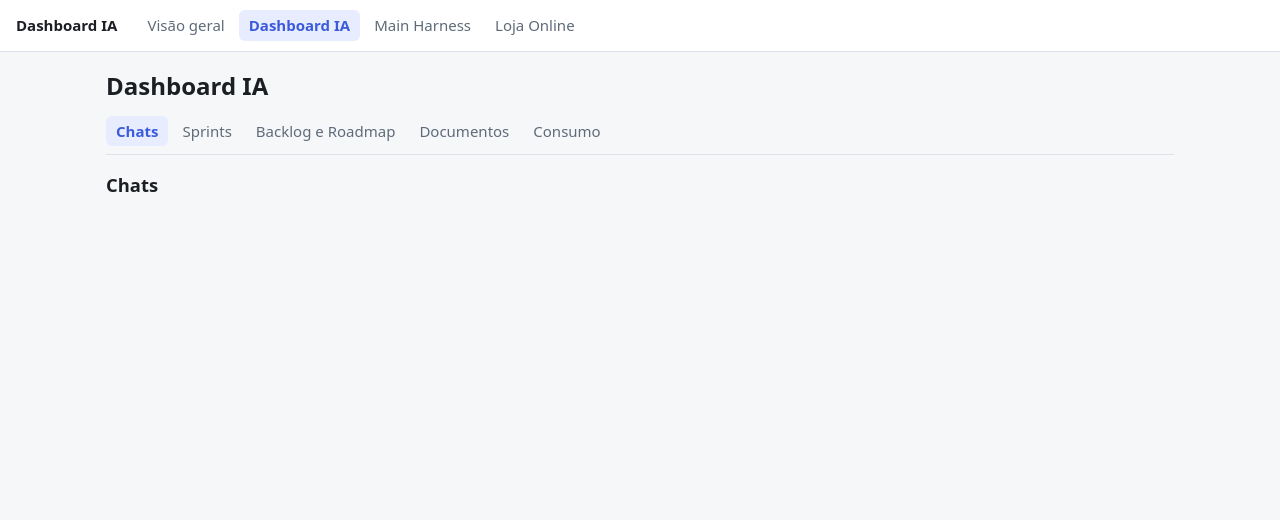
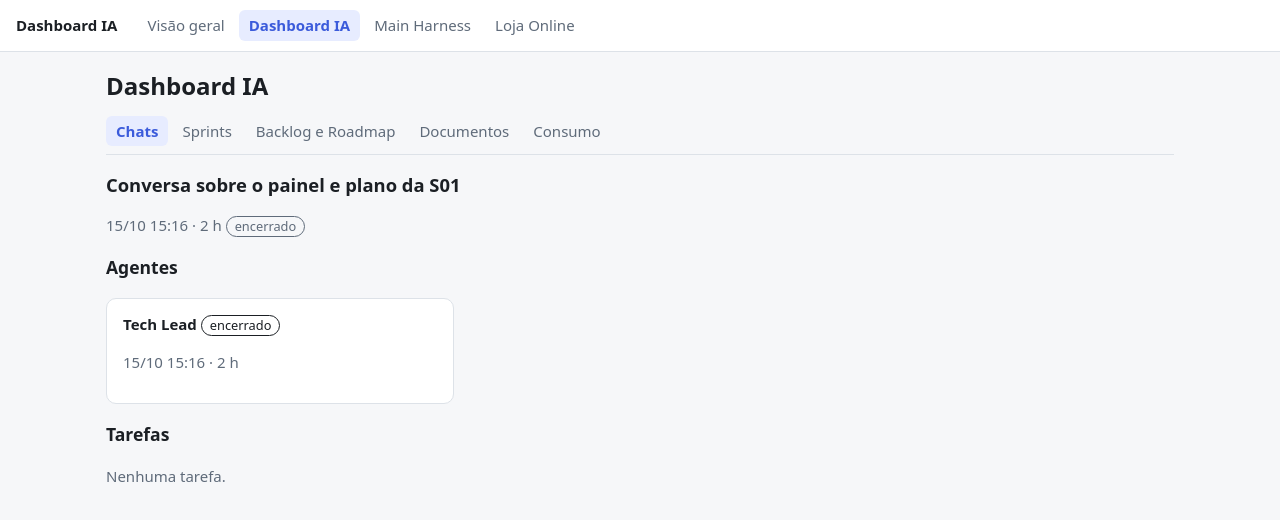
Before and after one commit to daniellimabr/dashboard-ia, a React (Vite) app: page /p/dashboard-ia/chats/c-dash-0 in a window 1280 px wide. Shown: the top 520 px of the page. Built offline with nearby package versions, Linux system fonts and the light colour scheme.

Commit message:
feat: chats list and detail with child agents (T03)
Co-Authored-By: Claude Opus 5.5 <noreply@anthropic.com>

```diff
--- a/src/pages/Chats.tsx
+++ b/src/pages/Chats.tsx
@@ -1,3 +1,85 @@
+import { Link, useParams } from "react-router";
+import { TaskList } from "../components/TaskList";
+import { data } from "../data/mock";
+import { durationMs, formatDate, formatDuration, formatTime } from "../lib/time";
+import { useNow } from "../lib/useNow";
+import { useProject } from "../lib/useProject";
+
+const when = (iso: string) => `${formatDate(iso)} ${formatTime(iso)}`;
+
+function Status({ end, live }: { end?: string; live: string }) {
+  return end ? (
+    <span className="badge">encerrado</span>
+  ) : (
+    <span className="badge badge-live">{live}</span>
+  );
+}
+
 export function Chats() {
-  return <h2>Chats</h2>;
+  const project = useProject();
+  const { chatId } = useParams();
+  const now = useNow();
+  const chats = data.chats.filter((c) => c.projectId === project.id);
+
+  if (!chatId) {
+    return (
+      <>
+        <h2>Chats</h2>
+        {!chats.length && <p className="muted">Nenhum chat.</p>}
+        <div className="grid">
+          {chats.map((c) => {
+            const running = c.agents.filter((a) => !a.endedAt).length;
+            return (
+              <div key={c.id} className="card">
+                <h3>
+                  <Link to={c.id}>{c.title}</Link>
+                </h3>
+                <p className="muted">
+                  {when(c.startedAt)} · {formatDuration(durationMs(c.startedAt, c.endedAt, now))}
+                </p>
+                <Status end={c.endedAt} live="em andamento" />{" "}
+                {running > 0 && (
+                  <span className="muted">{`${running} ${running > 1 ? "agentes rodando" : "agente rodando"}`}</span>
+                )}
+              </div>
+            );
+          })}
+        </div>
+      </>
+    );
+  }
+
+  const chat = chats.find((c) => c.id === chatId);
+  if (!chat) return <p className="muted">Chat não encontrado.</p>;
+  return (
+    <>
+      <h2>{chat.title}</h2>
+      <p className="muted">
+        {when(chat.startedAt)} · {formatDuration(durationMs(chat.startedAt, chat.endedAt, now))}{" "}
+        <Status end={chat.endedAt} live="em andamento" />
+        {chat.sprintId && (
+          <>
+            {" · "}
+            <Link
+              to={`/p/${project.id}/sprints/${chat.sprintId}`}
+            >{`Sprint ${chat.sprintId}`}</Link>
+          </>
+        )}
+      </p>
+      <h3>Agentes</h3>
+      <div className="grid">
+        {chat.agents.map((a) => (
+          <div key={a.id} className="card">
+            <strong>{a.name}</strong> <Status end={a.endedAt} live="rodando" />
+            <p className="muted">
+              {a.task && `Tarefa ${a.task} · `}
+              {when(a.startedAt)} · {formatDuration(durationMs(a.startedAt, a.endedAt, now))}
+            </p>
+          </div>
+        ))}
+      </div>
+      <h3>Tarefas</h3>
+      <TaskList tasks={chat.tasks} now={now} />
+    </>
+  );
 }
```
Also changed, not shown: 2 other files (tests, documents, lock files or other folders).
